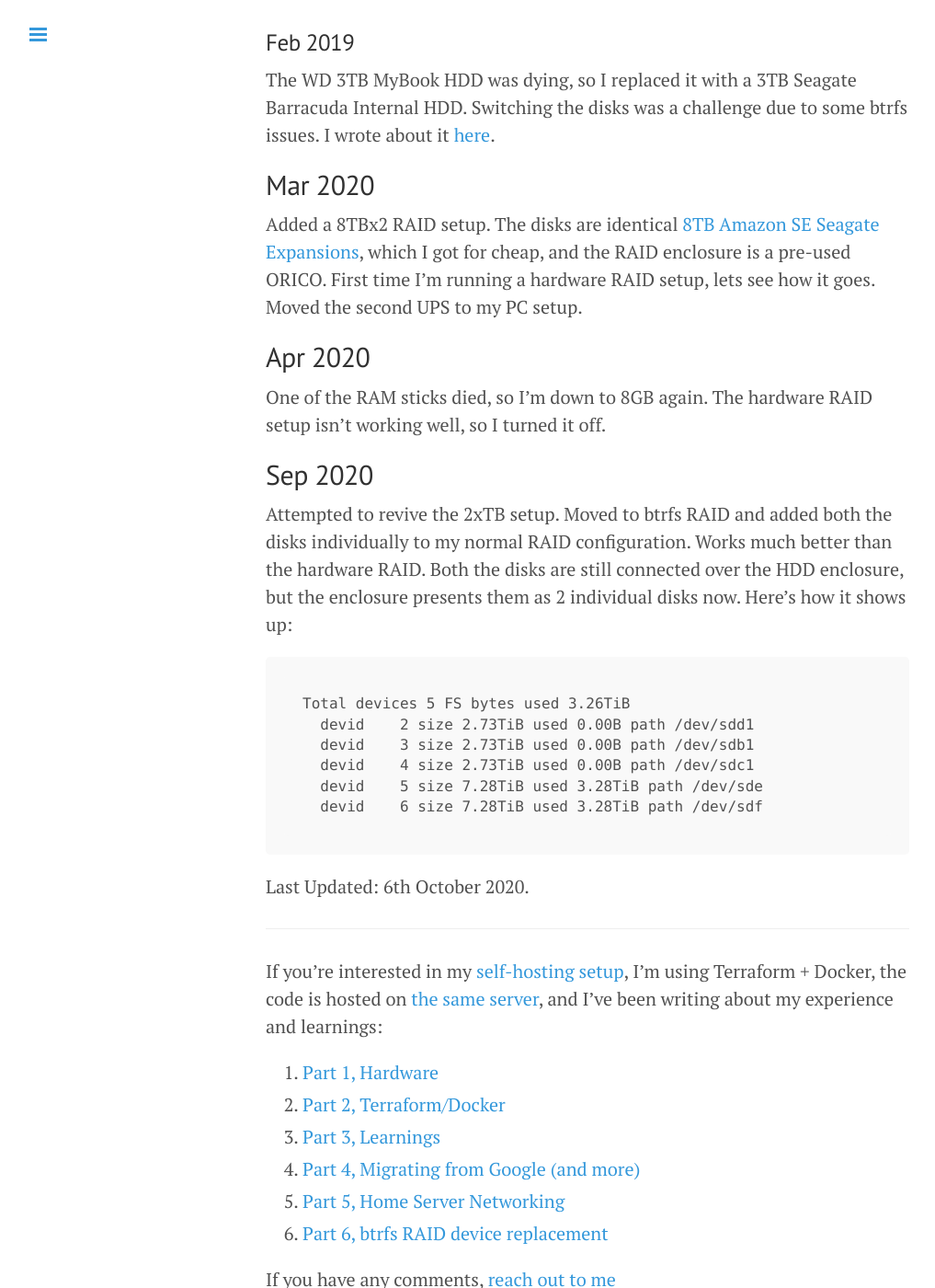
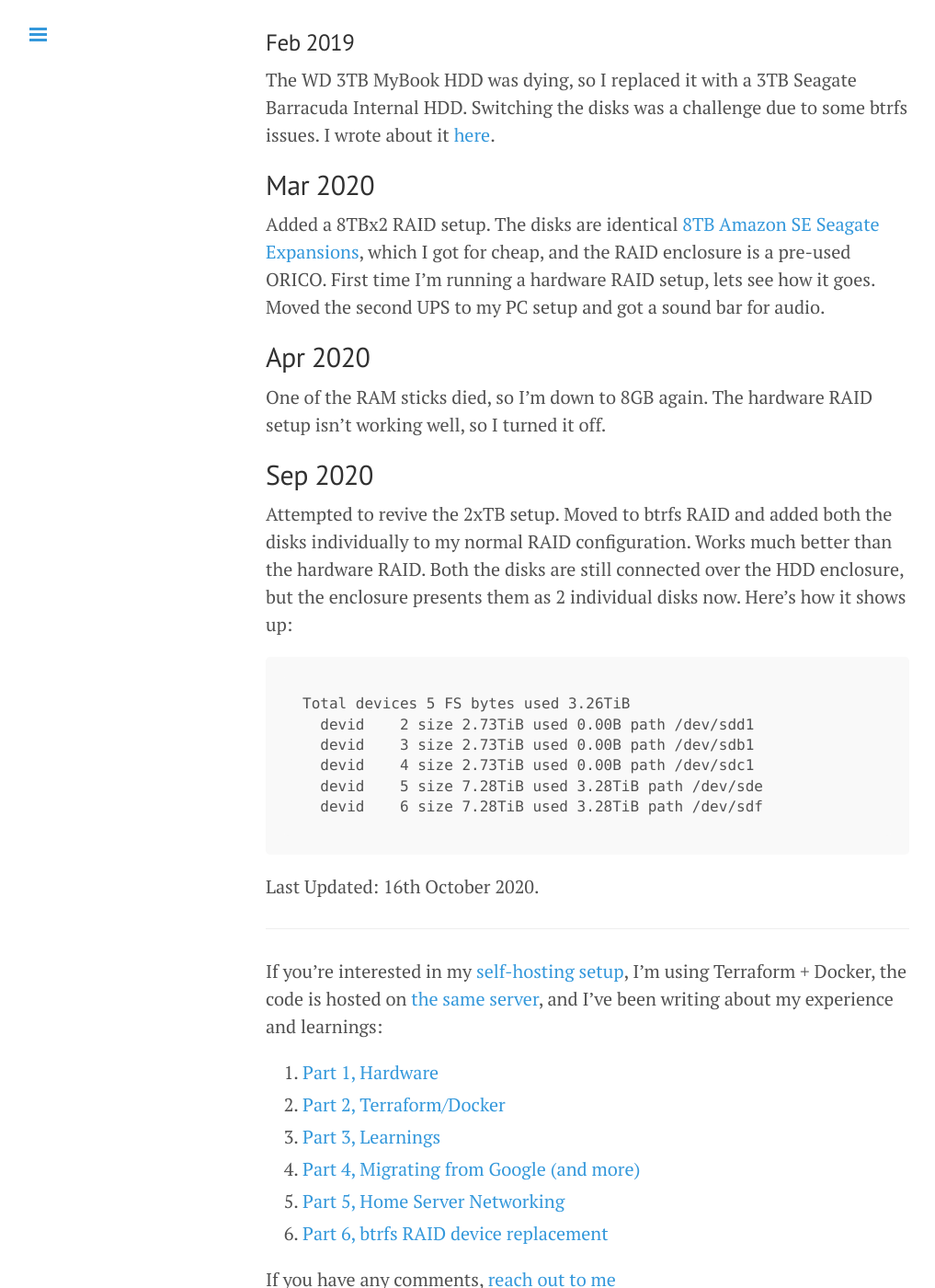
Before and after one commit to captn3m0/captn3m0.github.com, a Jekyll site: the page built from pages/homeserver-config.md, in a window 1280 px wide and 1400 px high, scrolled down 1692 px. Shown: the whole window at 92% size, without its empty margins (1-1018 px from the left). Built offline with Jekyll 4.4.1, drawn with Linux system fonts in a browser that asks for light colours; comment, search, counter and statistics services are not loaded.

Commit message:
Add sound bar to CHANGELOG

````diff
--- a/pages/homeserver-config.md
+++ b/pages/homeserver-config.md
@@ -46,7 +46,7 @@ The WD 3TB MyBook HDD was dying, so I replaced it with a 3TB Seagate Barracuda I
 
 ## Mar 2020
 
-Added a 8TBx2 RAID setup. The disks are identical [8TB Amazon SE Seagate Expansions](https://www.amazon.co.uk/d/B07DQBFQ2D/), which I got for cheap, and the RAID enclosure is a pre-used ORICO. First time I'm running a hardware RAID setup, lets see how it goes. Moved the second UPS to my PC setup.
+Added a 8TBx2 RAID setup. The disks are identical [8TB Amazon SE Seagate Expansions](https://www.amazon.co.uk/d/B07DQBFQ2D/), which I got for cheap, and the RAID enclosure is a pre-used ORICO. First time I'm running a hardware RAID setup, lets see how it goes. Moved the second UPS to my PC setup and got a sound bar for audio.
 
 ## Apr 2020
 
@@ -65,6 +65,6 @@ Total devices 5 FS bytes used 3.26TiB
   devid    6 size 7.28TiB used 3.28TiB path /dev/sdf
 ```
 
-Last Updated: 6th October 2020.
+Last Updated: 16th October 2020.
 
 {% include selfhosted.md %}
````
